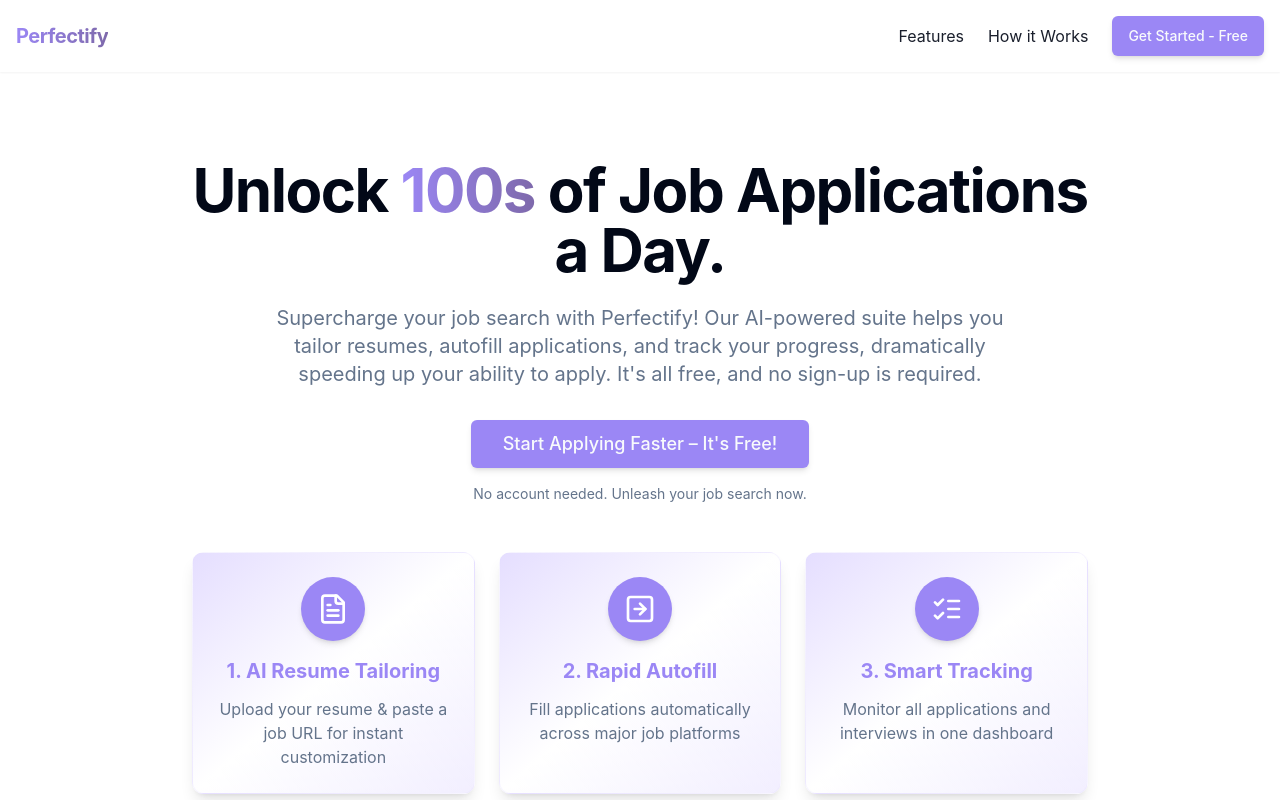
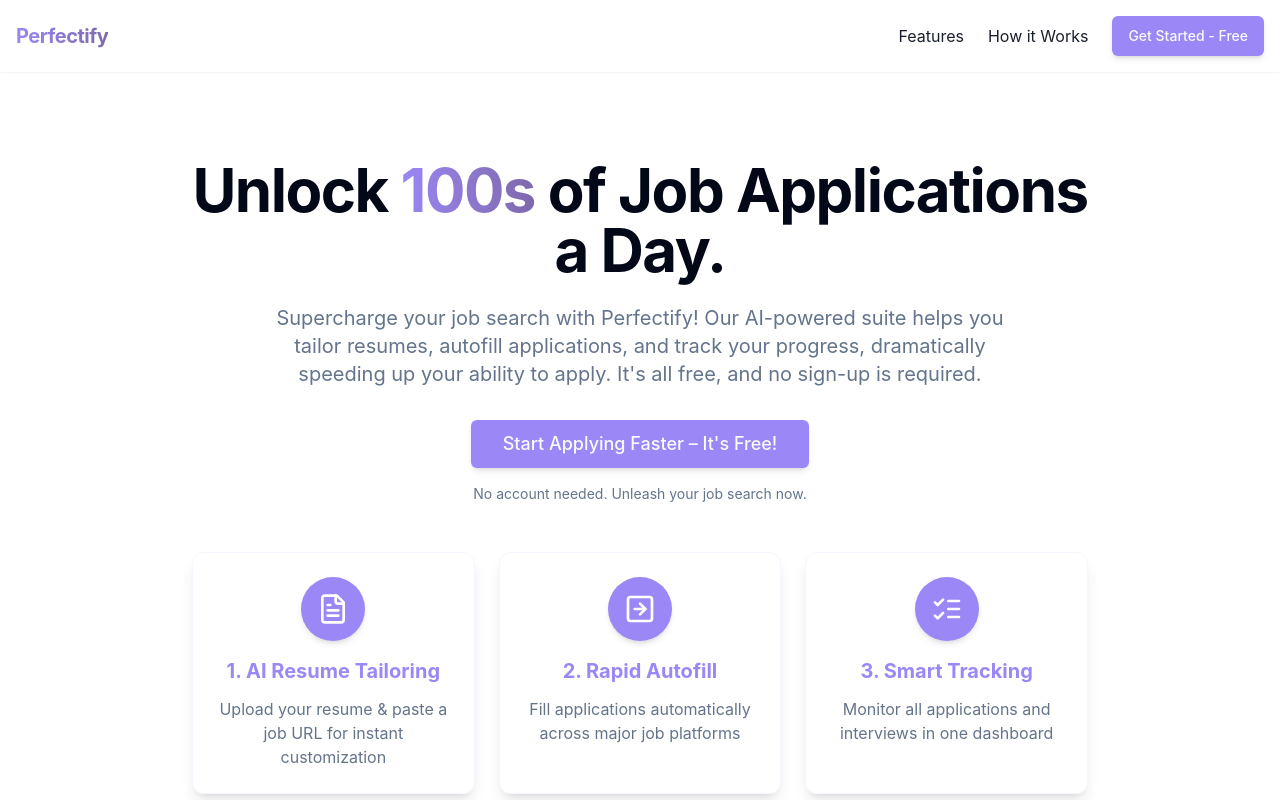
Before and after one commit to Michael-R-Dickinson/job-search-helper, a Next.js app in the folder packages/frontend/: page / in a window 1280 px wide. Shown: the top 800 px of the page. Built offline with nearby package versions, Linux system fonts and the light colour scheme.

Commit message:
moved hero section components to folder

```diff
--- a/packages/frontend/src/app/page.tsx
+++ b/packages/frontend/src/app/page.tsx
@@ -2,7 +2,7 @@
 import Footer from '@/components/Footer'
 import Hero from '@/components/Hero'
 import NavBar from '@/components/NavBar'
-import ValueProposition from '@/components/ValueProposition'
+import ValueProposition from '@/components/Hero/ValueProposition'
 
 export default function Home() {
   return (
--- a/packages/frontend/src/components/FeatureTile.tsx
+++ b/packages/frontend/src/components/FeatureTile.tsx
@@ -7,14 +7,17 @@
 }
 
 const FeatureTile: React.FC<FeatureTileProps> = ({ icon, title, description }) => (
-  <div className="bg-linear-to-br from-perfectify-light via-white to-perfectify-light/50 p-6 rounded-xl shadow-lg hover:shadow-xl transition-all transform hover:-translate-y-1 border border-perfectify-light/30 group">
-    <div className="w-16 h-16 rounded-full bg-perfectify-primary text-white flex items-center justify-center mx-auto mb-4 shadow-md group-hover:scale-110 transition-transform">
-      {icon}
+  <div className="cursor-pointer p-6 rounded-xl shadow-lg hover:shadow-xl transform hover:-translate-y-1 border border-perfectify-light/30 group transition-all duration-300 relative overflow-hidden">
+    <div className="absolute inset-0 bg-linear-to-br from-perfectify-light via-white to-perfectify-light/50 opacity-0 group-hover:opacity-100 transition-opacity duration-200"></div>
+    <div className="relative">
+      <div className="w-16 h-16 rounded-full bg-perfectify-primary text-white flex items-center justify-center mx-auto mb-4 shadow-md">
+        {icon}
+      </div>
+      <div className="flex items-center justify-center gap-2 mb-3">
+        <span className="font-bold text-xl text-perfectify-primary">{title}</span>
+      </div>
+      <p className="text-muted-foreground">{description}</p>
     </div>
-    <div className="flex items-center justify-center gap-2 mb-3">
-      <span className="font-bold text-xl text-perfectify-primary">{title}</span>
-    </div>
-    <p className="text-muted-foreground">{description}</p>
   </div>
 )
 
--- a/packages/frontend/src/components/Hero.tsx
+++ b/packages/frontend/src/components/Hero.tsx
@@ -1,5 +1,5 @@
 import { Button } from './BasicButton'
-import HowItWorks from './HowItWorks'
+import HowItWorks from './Hero/HowItWorks'
 
 const Hero = () => {
   return (
--- a/packages/frontend/src/components/HowItWorks.tsx
+++ b/packages/frontend/src/components/Hero/HowItWorks.tsx
@@ -1,5 +1,5 @@
 import { FileText, SquareArrowRight, ListChecks } from 'lucide-react'
-import FeatureTile from './FeatureTile'
+import FeatureTile from '../FeatureTile'
 
 const HowItWorks = () => (
   <div
```
Also changed, not shown: packages/frontend/src/components/Hero/ApplicationAutofill.tsx (renamed from packages/frontend/src/components/ApplicationAutofill.tsx), packages/frontend/src/components/Hero/ApplicationTracking.tsx (renamed from packages/frontend/src/components/ApplicationTracking.tsx), packages/frontend/src/components/Hero/ResumeTailoring.tsx (renamed from packages/frontend/src/components/ResumeTailoring.tsx), packages/frontend/src/components/Hero/ValueProposition.tsx (renamed from packages/frontend/src/components/ValueProposition.tsx).
